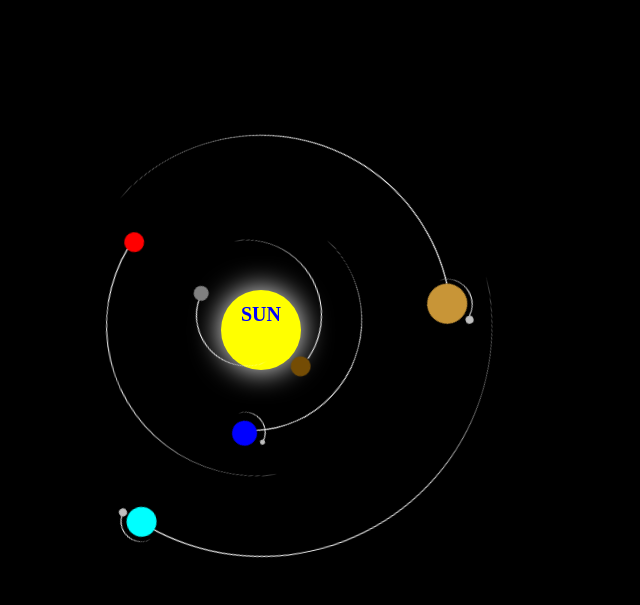
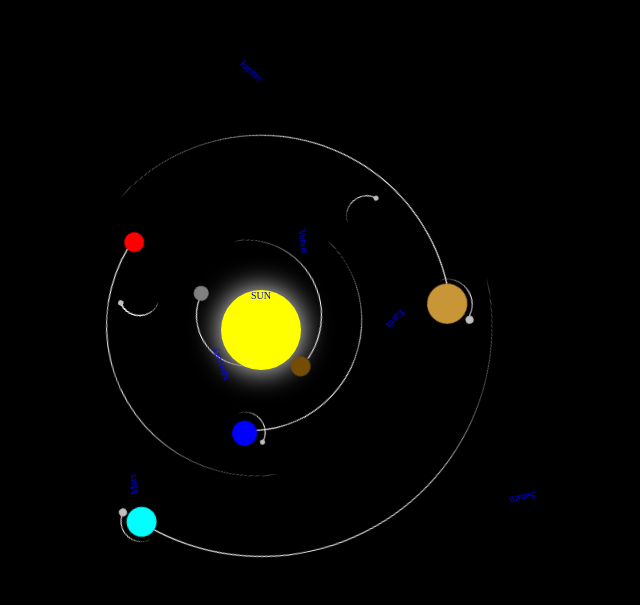
Before and after one commit to dhaamii/solarsystem, a plain HTML site: page index.html in a window 1280 px wide. Shown: the part 110-715 px from the top of the page, without its empty margins (619-1259 px from the left). Drawn offline with Linux system fonts and the light colour scheme.

Commit message:
Update index.html

```diff
--- a/index.html
+++ b/index.html
@@ -3,45 +3,44 @@
   <head>
     <meta charset="UTF-8" />
     <meta name="viewport" content="width=device-width, initial-scale=1.0" />
-    <title>SOLAR SYSTEM</title>
+    <title>3D CSS SOLAR SYSTEM</title>
     <link rel="stylesheet" type="text/css" href="code.css" />
+  </head>
+  <body>
 
-  <style>
+    <div class="container">
+      <div class="sun"><span>SUN</span></div>
 
-  </style>
-  </head>
+      <div class="mercury"><span class="planet-name">Mercury</span></div>
 
-  <body class="body">
+      <div class="venus"><span class="planet-name">Venus</span></div>
 
-<div class ="container">
-    <div class = "sun"><h1>SUN</h1></div>
-    <div class = "mercury"></div>
-    <div class = "venus"></div>
-      <div class = "earth">
-         <div class = "moon"></div>
-</div>
-<div class = "mars"></div>
-<div class = "jupiter">
-  <div class = "europa"></div>
-  <div class = "ganymede"></div>
-  <div class = "callisto"></div>
+      <div class="earth">
+        <span class="planet-name">Earth</span>
+        <div class="moon-system">
+          <div class="moon"></div>
+        </div>
+      </div>
 
-</div>
-<div class = "saturn">
-  <div class = "titan"></div>
-  <div class = "belt"></div>
-  <div class = "belt"></div>
-  <div class = "belt"></div>
-  <div class = "belt"></div>
-  <div class = "belt"></div>
-  <div class = "belt"></div>
-  <div class = "belt"></div>
-  <div class = "belt"></div>
-  <div class = "belt"></div>
-  <div class = "belt"></div>
+      <div class="mars">
+        <span class="planet-name">Mars</span>
+        <div class="phobos-system"><div class="moon phobos"></div></div>
+        <div class="deimos-system"><div class="moon deimos"></div></div>
+      </div>
 
-</div>
-</div>
+      <div class="jupiter">
+        <span class="planet-name">Jupiter</span>
+        <div class="europa-system"><div class="moon europa"></div></div>
+        <div class="io-system"><div class="moon io"></div></div>
+      </div>
+
+      <div class="saturn">
+        <span class="planet-name">Saturn</span>
+        <div class="saturn-rings"></div>
+        <div class="titan-system"><div class="moon titan"></div></div>
+      </div>
+    </div>
+
+    <script src="code.js"></script>
   </body>
-  <script src="code.js"></script>
 </html>
```
